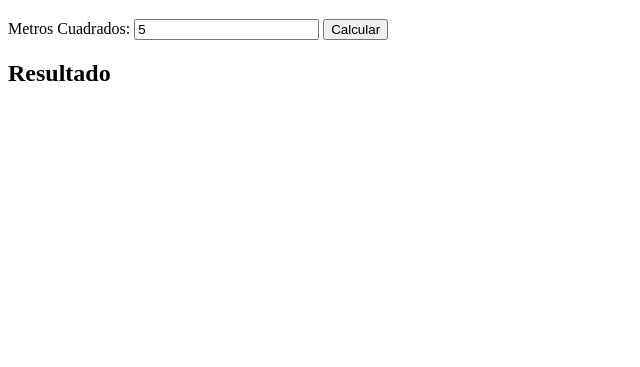
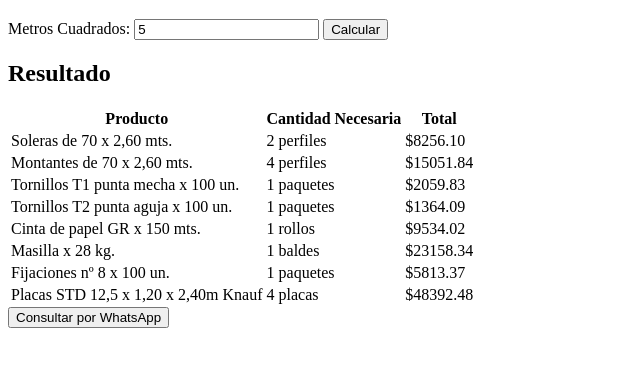
Before and after one commit to blucanus/cotizador, a plain HTML site: page index.html in a window 1280 px wide. Both pictures are taken after typing "5" into the empty fields and a click on the button "Calcular". Shown: the part 61-428 px from the top of the page, without its empty margins (0-640 px from the left). Drawn offline with Linux system fonts and the light colour scheme; no server answers.

Commit message:
cotizador con productos en json

```diff
--- a/assets/js/cotizador.js
+++ b/assets/js/cotizador.js
@@ -1,37 +1,62 @@
-const sheetID = '1EnLlEJWdfbTU7vyjbDpxdbCkX8YRN6ysrLZcSM-PjI8';
-const apiKey = 'AIzaSyCsjzThxwWH59d5RAA_CbUwccYLSZLG50U';
-const range = 'Hoja1!A2:B3';
-//605758777742-u4mfnt1a963t7ndiuil83055sjvc1i5a.apps.googleusercontent.com ---> id cliente go
+document.getElementById('calcular').addEventListener('click', () => {
+    const metros = parseFloat(document.getElementById('metros').value);
+    if (metros && metros > 0) {
+        fetch('assets/js/productos.json')
+            .then(response => response.json())
+            .then(productos => {
+                let resultadoHTML = '<table><tr><th>Producto</th><th>Cantidad Necesaria</th><th>Total</th></tr>';
+                let mensaje = `Cotización para ${metros} metros cuadrados:\n`;
 
-document.getElementById('calcular').addEventListener('click', () => {
-    const metros = document.getElementById('metros').value;
-    if (metros) {
-        fetch(`https://sheets.googleapis.com/v4/spreadsheets/${sheetID}/values/${range}?key=${apiKey}`)
-            .then(response => response.json())
-            .then(data => {
-                const productos = data.values;
-                let resultadoHTML = '<ul>';
                 productos.forEach(producto => {
-                    const [nombre, precio] = producto;
-                    const total = precio * metros;
-                    resultadoHTML += `<li>${nombre}: $${total.toFixed(2)}</li>`;
+                    const { producto: nombre, precio, cant_m2, redondeo, unidadesPorPaquete, areaUnidad, metrosLinealesPorUnidad } = producto;
+                    const cantidadNecesaria = cant_m2 * metros;
+                    const totalCompra = 0;
+                    let cantidadFinal = 0;
+
+                    // Aplicar el tipo de redondeo
+                    if (redondeo === "ceil") {
+                        if (areaUnidad) {
+                            // Calcula el número de placas necesario según el área de cada placa
+                            //const areaTotal = cantidadNecesaria / cant_m2;
+                            cantidadFinal = Math.ceil(cantidadNecesaria / areaUnidad);
+                        } else if (unidadesPorPaquete) {
+                            // Redondear al número de paquetes
+                            cantidadFinal = Math.ceil(cantidadNecesaria / unidadesPorPaquete);
+                        } else if (metrosLinealesPorUnidad) {
+                            // Redondear al número de unidades necesarias para cubrir metros lineales
+                            const totalMetrosLineales = cantidadNecesaria;
+                            cantidadFinal = Math.ceil(totalMetrosLineales / metrosLinealesPorUnidad);
+                        } else {
+                            cantidadFinal = Math.ceil(cantidadNecesaria);
+                        }
+                    } else {
+                        cantidadFinal = Math.round(cantidadNecesaria);
+                    }
+
+                    const total = precio * cantidadFinal;
+
+
+                    resultadoHTML += `<tr>
+                        <td>${nombre}</td>
+                        <td>${cantidadFinal} ${producto.unidadMedida}</td>
+                        <td>$${total.toFixed(2)}</td>
+
+                    </tr>`;
+
+                    mensaje += `${nombre}: ${cantidadFinal} ${producto.unidadMedida}, Total: $ ${total.toFixed(2)}\n`;
                 });
-                resultadoHTML += '</ul>';
+
+
+
+                resultadoHTML += '</table>';
                 document.getElementById('resultado').innerHTML = resultadoHTML;
                 document.getElementById('whatsapp').style.display = 'block';
 
-                // Set up WhatsApp button
-                let mensaje = `Cotización para ${metros} metros cuadrados:\n`;
-                productos.forEach(producto => {
-                    const [nombre, precio] = producto;
-                    const total = precio * metros;
-                    mensaje += `${nombre}: $${total.toFixed(2)}\n`;
-                });
                 const whatsappLink = `https://wa.me/?text=${encodeURIComponent(mensaje)}`;
                 document.getElementById('whatsapp').onclick = () => window.open(whatsappLink, '_blank');
             })
             .catch(error => console.error('Error al obtener los datos:', error));
     } else {
-        alert('Por favor, ingrese la cantidad de metros cuadrados.');
+        alert('Por favor, ingrese una cantidad válida de metros cuadrados.');
     }
 });
--- /dev/null
+++ b/assets/js/productos.json
@@ -0,0 +1,66 @@
+[
+    {
+        "producto": "Soleras de 70 x 2,60 mts.",
+        "precio":  4128.05,
+        "cant_m2": 0.8,
+        "unidadMedida": "perfiles",
+        "metrosLinealesPorUnidad": 2.6,
+        "redondeo": "ceil"
+    },
+    {
+        "producto": "Montantes de 70 x 2,60 mts.",
+        "precio": 3762.96,
+        "cant_m2": 2,
+        "unidadMedida": "perfiles",
+        "metrosLinealesPorUnidad": 2.6,
+        "redondeo": "ceil"
+    },
+    {
+        "producto": "Tornillos T1 punta mecha x 100 un.",
+        "precio": 2059.83,
+        "cant_m2": 10,
+        "unidadMedida": "paquetes",
+        "unidadesPorPaquete": 100,
+        "redondeo": "ceil"
+    },
+    {
+        "producto": "Tornillos T2 punta aguja x 100 un.",
+        "precio": 1364.09,
+        "cant_m2": 20,
+        "unidadMedida": "paquetes",
+        "unidadesPorPaquete": 100,
+        "redondeo": "ceil"
+    },
+    {
+        "producto": "Cinta de papel GR x 150 mts.",
+        "precio": 9534.02,
+        "cant_m2": 3.30,
+        "unidadMedida": "rollos",
+        "metrosLinealesPorUnidad": 150,
+        "redondeo": "ceil"
+    },
+    {
+        "producto": "Masilla x 28 kg.",
+        "precio": 23158.34,
+        "cant_m2": 1.80,
+        "unidadMedida": "baldes",
+        "unidadesPorPaquete": 28,
+        "redondeo": "ceil"
+    },
+    {
+        "producto": "Fijaciones nº 8 x 100 un.",
+        "precio": 5813.37,
+        "cant_m2": 3.5,
+        "unidadMedida": "paquetes",
+        "unidadesPorPaquete": 100,
+        "redondeo": "ceil"
+    },
+    {
+        "producto": "Placas STD 12,5 x 1,20 x 2,40m Knauf",
+        "precio": 12098.12,
+        "cant_m2": 2.05,
+        "unidadMedida": "placas",
+        "areaUnidad": 2.88,
+        "redondeo": "ceil"
+    }
+]
--- a/index.html
+++ b/index.html
@@ -12,7 +12,10 @@
     <button id="calcular">Calcular</button>
 
     <h2>Resultado</h2>
-    <div id="resultado"></div>
+    <div id="resultado">
+        <!-- Los resultados se mostrarán aquí -->
+    </div>
+
     <button id="whatsapp" style="display:none;">Consultar por WhatsApp</button>
 
     <script src="assets/js/cotizador.js"></script>
```
Also changed, not shown: 1 other file.
